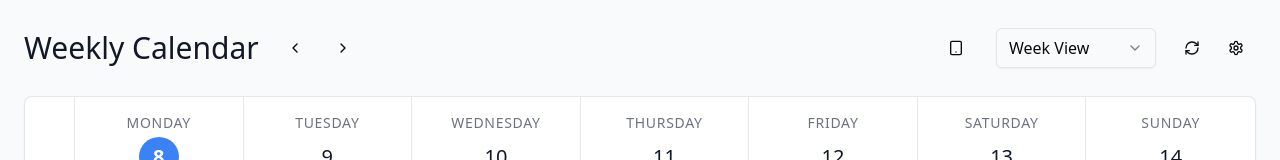
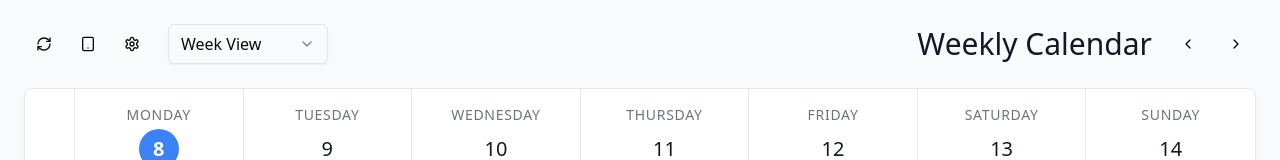
Before and after one commit to sodabird13/tablet-display, a React (Vite) app: page /Calendar in a window 1280 px wide. Shown: the top 160 px of the page. Built offline with nearby package versions, Linux system fonts and the light colour scheme; no server answers; the database is empty.

Commit message:
Reorder calendar nav: icons on left, view selector in center, title on right

```diff
--- a/src/pages/Calendar.jsx
+++ b/src/pages/Calendar.jsx
@@ -352,43 +352,8 @@ export default function Calendar() {
     <div className="min-h-screen bg-gray-50 p-3 md:p-6">
       <div className="max-w-[1600px] mx-auto">
         <div className="flex items-center justify-between mb-4 md:mb-6 gap-2 md:gap-4">
-          <div className="flex items-center gap-2 md:gap-4 min-w-0 flex-1">
-            <h1 className="text-xl md:text-3xl font-light text-gray-900 truncate">
-              {isMobile ? 'Calendar' : calendarTitle}
-            </h1>
-            <div className="flex items-center gap-1 md:gap-2 flex-shrink-0">
-              <Button variant="ghost" size="icon" onClick={handlePrevious} className="h-8 w-8 md:h-10 md:w-10">
-                <ChevronLeft className="w-4 h-4 md:w-5 md:h-5" />
-              </Button>
-              <Button variant="ghost" size="icon" onClick={handleNext} className="h-8 w-8 md:h-10 md:w-10">
-                <ChevronRight className="w-4 h-4 md:w-5 md:h-5" />
-              </Button>
-            </div>
-          </div>
-
-          {/* Center - Tablet Display button */}
-          <Button
-            variant="ghost"
-            size="icon"
-            onClick={() => navigate(createPageUrl('Home'))}
-            className="h-10 w-10 md:h-12 md:w-12"
-            title="Return to tablet display"
-          >
-            <Tablet className="w-5 h-5 md:w-6 md:h-6" />
-          </Button>
-
-          <div className="flex items-center gap-2 md:gap-4 flex-shrink-0">
-            <Select value={viewMode} onValueChange={setViewMode}>
-              <SelectTrigger className="w-28 h-8 text-sm md:w-40 md:h-10 md:text-base">
-                <SelectValue />
-              </SelectTrigger>
-              <SelectContent>
-                <SelectItem value="1day">1-Day View</SelectItem>
-                <SelectItem value="3day">3-Day View</SelectItem>
-                <SelectItem value="week">Week View</SelectItem>
-              </SelectContent>
-            </Select>
-            <div className="flex items-center gap-1">
+          {/* Left - Icon buttons */}
+          <div className="flex items-center gap-1 flex-shrink-0">
             <Button
               variant="ghost"
               size="icon"
@@ -402,10 +367,45 @@ export default function Calendar() {
             <Button
               variant="ghost"
               size="icon"
+              onClick={() => navigate(createPageUrl('Home'))}
+              className="h-8 w-8 md:h-10 md:w-10"
+              title="Return to tablet display"
+            >
+              <Tablet className="w-4 h-4 md:w-5 md:h-5" />
+            </Button>
+            <Button
+              variant="ghost"
+              size="icon"
               onClick={() => setShowSettingsModal(true)}
-                className="hidden md:flex h-8 w-8 md:h-10 md:w-10"
+              className="h-8 w-8 md:h-10 md:w-10"
             >
               <SettingsIcon className="w-4 h-4 md:w-5 md:h-5" />
+            </Button>
+          </div>
+
+          {/* Center - View selector */}
+          <Select value={viewMode} onValueChange={setViewMode}>
+            <SelectTrigger className="w-28 h-8 text-sm md:w-40 md:h-10 md:text-base">
+              <SelectValue />
+            </SelectTrigger>
+            <SelectContent>
+              <SelectItem value="1day">1-Day View</SelectItem>
+              <SelectItem value="3day">3-Day View</SelectItem>
+              <SelectItem value="week">Week View</SelectItem>
+            </SelectContent>
+          </Select>
+
+          {/* Right - Title and navigation */}
+          <div className="flex items-center gap-2 md:gap-4 min-w-0 flex-1 justify-end">
+            <h1 className="text-xl md:text-3xl font-light text-gray-900 truncate">
+              {isMobile ? 'Calendar' : calendarTitle}
+            </h1>
+            <div className="flex items-center gap-1 md:gap-2 flex-shrink-0">
+              <Button variant="ghost" size="icon" onClick={handlePrevious} className="h-8 w-8 md:h-10 md:w-10">
+                <ChevronLeft className="w-4 h-4 md:w-5 md:h-5" />
+              </Button>
+              <Button variant="ghost" size="icon" onClick={handleNext} className="h-8 w-8 md:h-10 md:w-10">
+                <ChevronRight className="w-4 h-4 md:w-5 md:h-5" />
               </Button>
             </div>
           </div>
```
Lines whose indentation alone changed are shown as unchanged.
